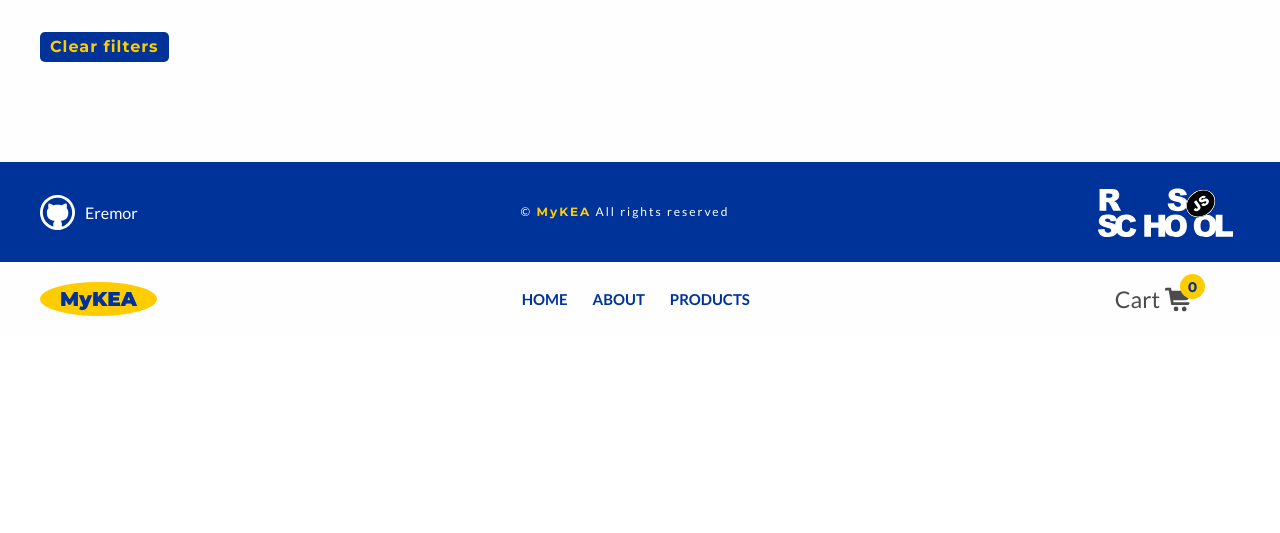
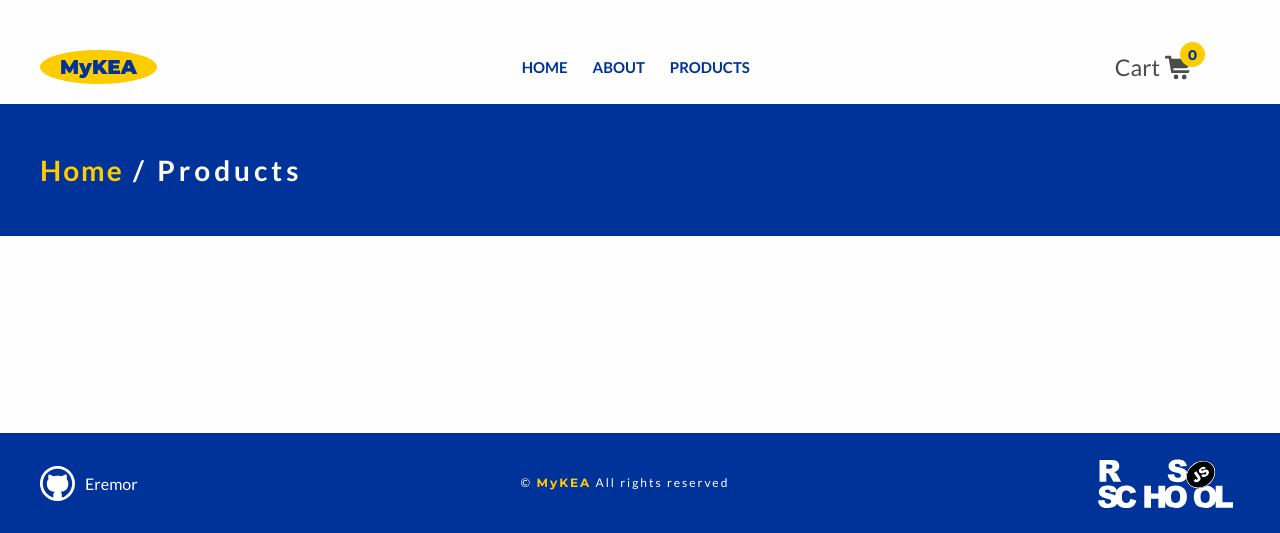
Before and after one commit to Eremor/RSS-JSFE2022, a website built with webpack: page online-store/src/index.html in a window 1280 px wide. Shown: the part 721-1254 px from the top of the page. Before the commit the page ends 1057 px from the top, so only its background shows below. Built offline with nearby package versions, Linux system fonts and the light colour scheme; files whose address does not match are found by name.

Commit message:
feat: add footer, chain and products components

```diff
--- a/online-store/src/components/app/app.ts
+++ b/online-store/src/components/app/app.ts
@@ -1,4 +1,7 @@
+import { Chain } from '../view/chain/chain';
+import { Footer } from '../view/footer/footer';
 import { Header } from '../view/header/header';
+import { Products } from '../view/products/products';
 
 export class App {
   private rootElement: HTMLElement;
@@ -11,6 +14,18 @@
     const header: Header = new Header();
     header.draw();
 
-    this.rootElement.append(header.node);
+    const main: HTMLElement = document.createElement('main');
+
+    const chain: Chain = new Chain();
+    chain.draw();
+
+    const products: Products = new Products();
+    products.draw();
+
+    const footer = new Footer();
+    footer.draw();
+
+    main.append(chain.node, products.node);
+    this.rootElement.append(header.node, main, footer.node);
   }
 }
--- a/online-store/src/components/shared/wrapper.ts
+++ b/online-store/src/components/shared/wrapper.ts
@@ -2,6 +2,6 @@
 
 export class Wrapper extends BaseComponent {
   constructor(classes: string[]) {
-    super('div', ['wrapper', ...classes]);
+    super('div', [...classes, 'wrapper']);
   }
 }
--- a/online-store/src/components/view/cart/cart.ts
+++ b/online-store/src/components/view/cart/cart.ts
@@ -6,7 +6,7 @@
     super('div', ['cart', ...classes]);
   }
 
-  public draw = (titleText: string) => {
+  public draw = (titleText: string): void => {
     const title: HTMLParagraphElement = document.createElement('p');
     title.classList.add('cart__title');
     title.textContent = titleText;
@@ -17,7 +17,7 @@
     const value: HTMLSpanElement = document.createElement('span');
     value.classList.add('cart__value');
     value.textContent = '0';
-    value.setAttribute('count', 'count');
+    value.setAttribute('data-count', 'count');
 
     count.append(value);
     this.node.append(title, count);
--- /dev/null
+++ b/online-store/src/components/view/chain/chain.scss
@@ -0,0 +1,24 @@
+@import '../../../styles/colors';
+
+.chain {
+  background-color: $primary-color;
+
+  &__wrapper {
+    padding: 50px 0;
+  }
+
+  &__title {
+    margin: 0;
+    padding: 0;
+    font-size: 2.8rem;
+    line-height: 3.2rem;
+    color: $light-color;
+    letter-spacing: 4px;
+
+    span {
+      color: $secondary-color;
+      cursor: pointer;
+      letter-spacing: 2px;
+    }
+  }
+}
--- /dev/null
+++ b/online-store/src/components/view/chain/chain.ts
@@ -0,0 +1,26 @@
+import { Wrapper } from '../../shared/wrapper';
+import { BaseComponent } from '../baseComponent';
+import './chain.scss';
+
+export class Chain extends BaseComponent {
+  constructor() {
+    super('section', ['chain']);
+  }
+
+  public draw = (): void => {
+    const wrapper: Wrapper = new Wrapper(['chain__wrapper']);
+
+    const title: HTMLHeadingElement = document.createElement('h2');
+    title.classList.add('chain__title');
+    title.textContent = ' / Products';
+
+    const span: HTMLSpanElement = document.createElement('span');
+    span.textContent = 'Home';
+
+    title.prepend(span);
+
+    wrapper.node.append(title);
+
+    this.node.append(wrapper.node);
+  };
+}
--- /dev/null
+++ b/online-store/src/components/view/footer/footer.scss
@@ -0,0 +1,51 @@
+@import '../../../styles/colors';
+@import '../../../styles/fonts';
+
+.footer {
+  background-color: $primary-color;
+
+  &__wrapper {
+    padding: 25px 0;
+    display: flex;
+    align-items: center;
+    justify-content: space-between;
+  }
+
+  &__github {
+    display: block;
+    width: 120px;
+    height: 45px;
+    padding-left: 45px;
+    background-image: url('../../../../public/github.svg');
+    background-size: 35px;
+    background-repeat: no-repeat;
+    background-position: left center;
+    line-height: 45px;
+    color: $light-color;
+    font-size: 16px;
+    text-decoration: none;
+  }
+
+  &__copyright {
+    @include main-font;
+    font-size: 1.2rem;
+    line-height: 1.6rem;
+    color: $light-color;
+    letter-spacing: 2px;
+
+    span:last-child {
+      @include logo-font;
+      font-weight: 700;
+      color: $secondary-color;
+    }
+  }
+
+  &__rss {
+    display: block;
+    width: 150px;
+    height: 50px;
+    background: url('../../../../public/rs_school_js.svg') center no-repeat;
+    filter: invert(100%);
+    transition: 0.2s;
+  }
+}
--- /dev/null
+++ b/online-store/src/components/view/footer/footer.ts
@@ -0,0 +1,35 @@
+import { Link } from '../../shared/link';
+import { Wrapper } from '../../shared/wrapper';
+import { BaseComponent } from '../baseComponent';
+import './footer.scss';
+
+export class Footer extends BaseComponent {
+  constructor() {
+    super('footer', ['footer']);
+  }
+
+  public draw = (): void => {
+    const wrapper: Wrapper = new Wrapper(['footer__wrapper']);
+
+    const github: Link = new Link(['footer__github'], 'Eremor', 'https://github.com/Eremor');
+    github.node.setAttribute('target', '_blank');
+
+    const copy: HTMLSpanElement = document.createElement('span');
+    copy.innerHTML = '&copy; ';
+
+    const span: HTMLSpanElement = document.createElement('span');
+    span.textContent = 'MyKEA';
+
+    const copyRight: HTMLParagraphElement = document.createElement('p');
+    copyRight.classList.add('footer__copyright');
+    copyRight.textContent = ' All rights reserved';
+    copyRight.prepend(span);
+    copyRight.prepend(copy);
+
+    const rssLogo: Link = new Link(['footer__rss'], '', 'https://rs.school/js/');
+    rssLogo.node.setAttribute('target', '_blank');
+
+    wrapper.node.append(github.node, copyRight, rssLogo.node);
+    this.node.append(wrapper.node);
+  };
+}
--- /dev/null
+++ b/online-store/src/components/view/products/products.scss
@@ -0,0 +1,22 @@
+@import '../../../styles/colors';
+
+.products {
+  background-color: $background-color;
+
+  &__wrapper {
+    padding: 50px 0;
+    padding-bottom: 100px;
+    display: flex;
+  }
+
+  &__field {
+    margin-left: 20px;
+    display: flex;
+    flex-direction: column;
+    width: 100%;
+  }
+
+  &__sources {
+    margin-top: 40px;
+  }
+}
--- /dev/null
+++ b/online-store/src/components/view/products/products.ts
@@ -0,0 +1,29 @@
+import { Wrapper } from '../../shared/wrapper';
+import { BaseComponent } from '../baseComponent';
+import './products.scss';
+
+export class Products extends BaseComponent {
+  constructor() {
+    super('section', ['products']);
+  }
+
+  public draw = (): void => {
+    const wrapper: Wrapper = new Wrapper(['products__wrapper']);
+
+    const filters: HTMLDivElement = document.createElement('div');
+    filters.classList.add('products__filters', 'filters');
+
+    const field: HTMLDivElement = document.createElement('div');
+    field.classList.add('products__field');
+
+    const sort: HTMLDivElement = document.createElement('div');
+    sort.classList.add('products__sort', 'sort');
+
+    const sources: HTMLDivElement = document.createElement('div');
+    sources.classList.add('products__sources', 'sources');
+
+    field.append(sort, sources);
+    wrapper.node.append(filters, field);
+    this.node.append(wrapper.node);
+  };
+}
--- a/online-store/src/index.html
+++ b/online-store/src/index.html
@@ -8,11 +8,6 @@
   </head>
   <body>
     <main>
-      <section class="chain">
-        <div class="chain__wrapper wrapper">
-          <h2 class="chain__title"><span>Home</span> / Products</h2>
-        </div>
-      </section>
       <section class="products">
         <div class="products__wrapper wrapper">
           <div class="products__filters filters">
@@ -139,12 +134,5 @@
         </div>
       </section>
     </main>
-    <footer class="footer">
-      <div class="footer__wrapper wrapper">
-        <a class="footer__github" href="https://github.com/Eremor" target="_blank">Eremor</a>
-        <p class="footer__copyright">&copy; <span>MyKEA</span> All rights reserved</p>
-        <a class="footer__rss" href="https://rs.school/js/" target="_blank"></a>
-      </div>
-    </footer>
   </body>
 </html>
--- a/online-store/src/styles/style.scss
+++ b/online-store/src/styles/style.scss
@@ -43,50 +43,6 @@
   border: none;
   transition: 0.4s;
   cursor: pointer;
-}
-
-.chain {
-  background-color: $primary-color;
-
-  &__wrapper {
-    padding: 50px 0;
-  }
-
-  &__title {
-    margin: 0;
-    padding: 0;
-    font-size: 2.8rem;
-    line-height: 3.2rem;
-    color: $light-color;
-    letter-spacing: 4px;
-
-    span {
-      color: $secondary-color;
-      cursor: pointer;
-      letter-spacing: 2px;
-    }
-  }
-}
-
-.products {
-  background-color: $background-color;
-
-  &__wrapper {
-    padding: 50px 0;
-    padding-bottom: 100px;
-    display: flex;
-  }
-
-  &__field {
-    margin-left: 20px;
-    display: flex;
-    flex-direction: column;
-    width: 100%;
-  }
-
-  &__sources {
-    margin-top: 40px;
-  }
 }
 
 .sort {
@@ -464,52 +420,3 @@
     opacity: 0.9;
   }
 }
-
-.footer {
-  background-color: $primary-color;
-
-  &__wrapper {
-    padding: 25px 0;
-    display: flex;
-    align-items: center;
-    justify-content: space-between;
-  }
-
-  &__github {
-    display: block;
-    width: 120px;
-    height: 45px;
-    padding-left: 45px;
-    background-image: url('../../public/github.svg');
-    background-size: 35px;
-    background-repeat: no-repeat;
-    background-position: left center;
-    line-height: 45px;
-    color: $light-color;
-    font-size: 16px;
-    text-decoration: none;
-  }
-
-  &__copyright {
-    @include main-font;
-    font-size: 1.2rem;
-    line-height: 1.6rem;
-    color: $light-color;
-    letter-spacing: 2px;
-
-    span {
-      @include logo-font;
-      font-weight: 700;
-      color: $secondary-color;
-    }
-  }
-
-  &__rss {
-    display: block;
-    width: 150px;
-    height: 50px;
-    background: url('../../public/rs_school_js.svg') center no-repeat;
-    filter: invert(100%);
-    transition: 0.2s;
-  }
-}
```
